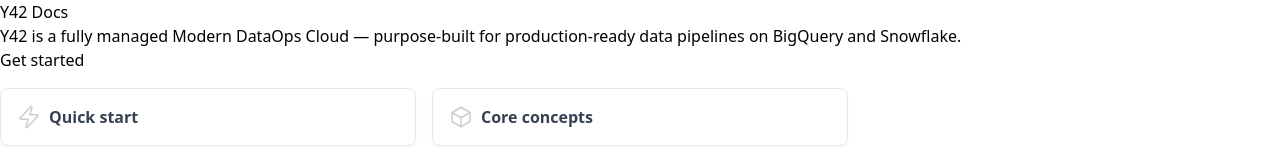
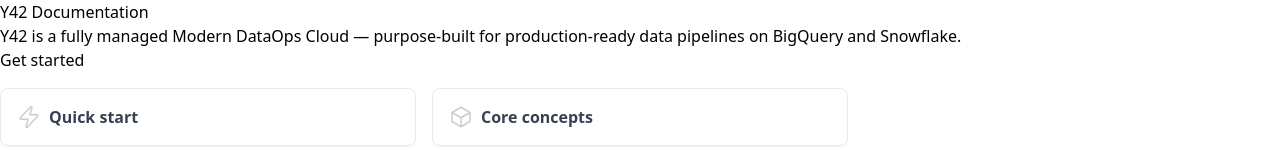
Before and after one commit to keaganaut/docs-nextra, a Next.js app: page / in a window 1280 px wide. Shown: the top 150 px of the page. Built offline with nearby package versions, Linux system fonts and the light colour scheme.

Commit message:
moved consume tables separator up

```diff
--- a/pages/index.mdx
+++ b/pages/index.mdx
@@ -3,7 +3,7 @@
 
 
 
-# Y42 Docs
+# Y42 Documentation
 Y42 is a fully managed Modern DataOps Cloud — purpose-built for production-ready data pipelines on BigQuery and Snowflake.
 
 ### Get started
```
Also changed, not shown: pages/_meta.json (+6 -6 lines).
